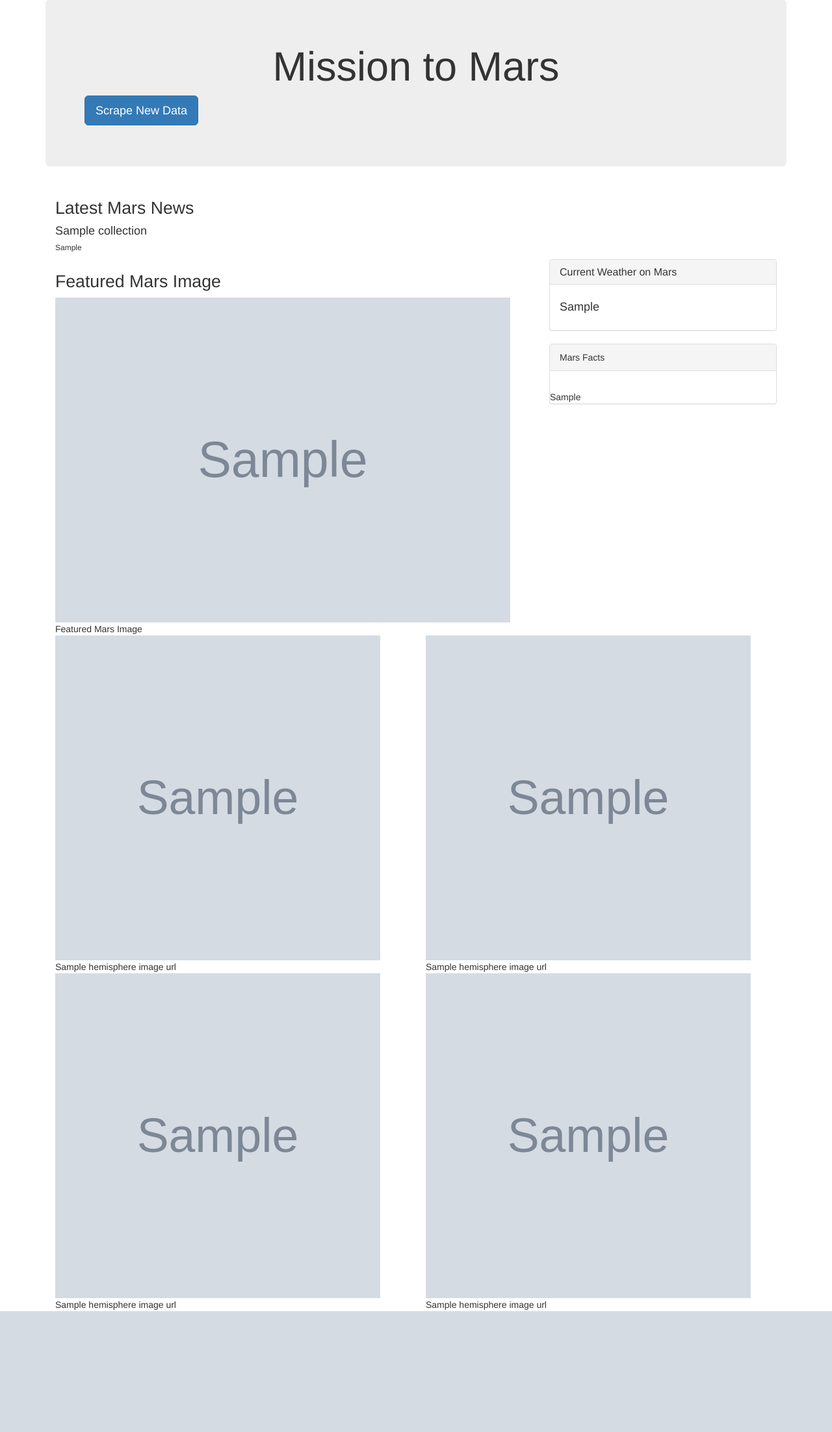
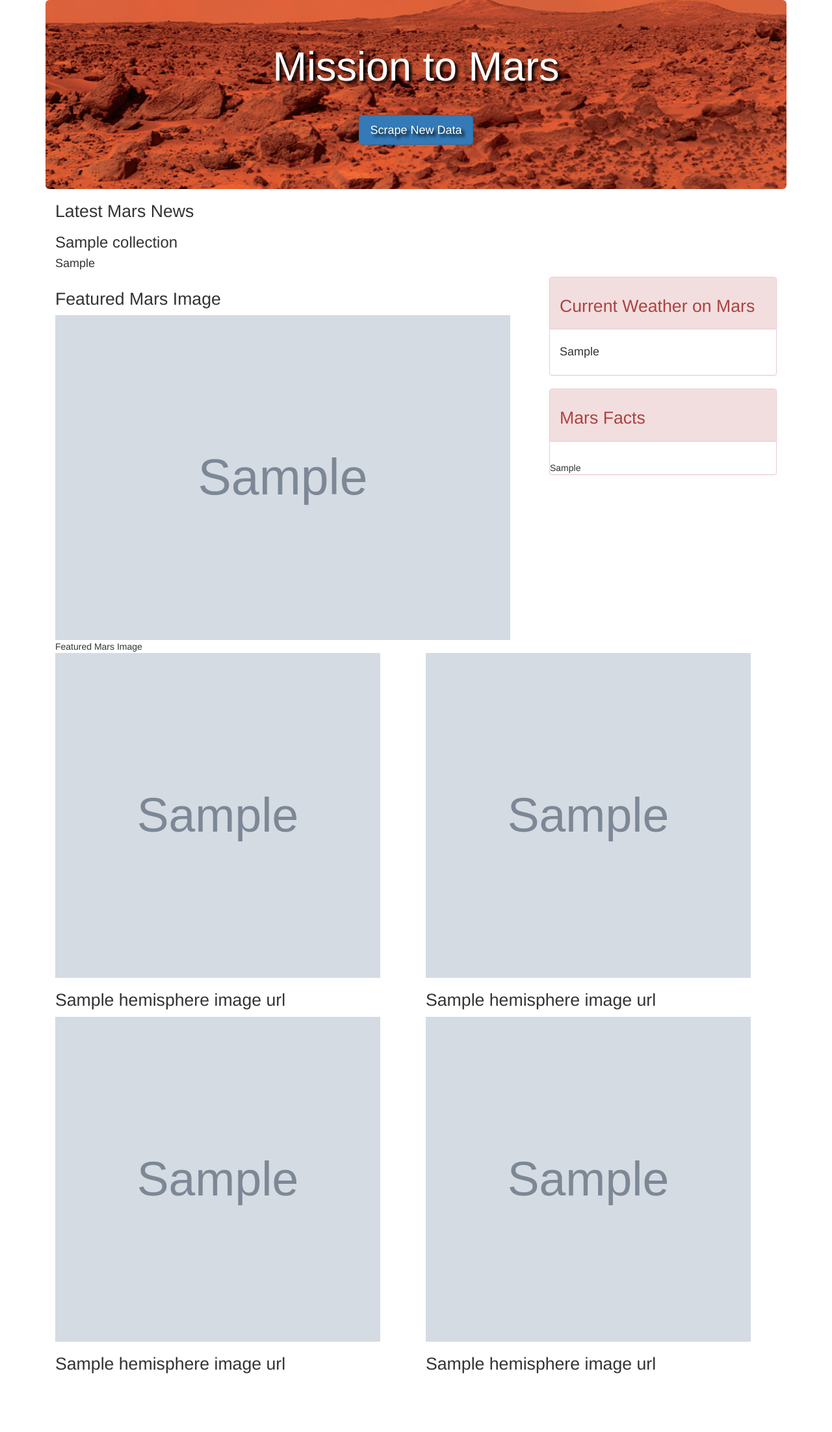
Before and after one commit to jmychalchyk/WebScrapingHomework, a Flask app: page / in a window 1280 px wide. Shown: the whole page at 65% size. Before the commit the page ends 2018 px from the top, so only its background shows below. Run offline with Flask 2, Linux system fonts and the light colour scheme; grey boxes marked "Sample" are stand-in pictures; a database or web service that is not in the repository returns one stand-in record (values such as "Sample title"); some libraries are stand-ins or nearby versions.

Commit message:
final update

```diff
--- a/app.py
+++ b/app.py
@@ -28,6 +28,7 @@ def scrape():
 
 
     # Insert forecast into database
+    mongo.db.collection.drop()
     mongo.db.collection.insert_one(returndata)
 
     # Redirect back to home page
--- a/static/css/style.css
+++ b/static/css/style.css
@@ -1,10 +1,31 @@
-h1 {font-size:50pt;
+h1 {font-size:150pt;
     color: blue;
   text-align:center;
 }
+.form-actions {
+  margin: 0;
+  background-color: transparent;
+  text-align: center;
+  font-size: 50pt;
+}
+.jumbotron {
+  margin-bottom: 0px;
+  background-position: 0% 25%;
+  background-image: url(MarsBackground.png);
+  background-size: cover;
+  background-repeat: no-repeat;
+  color: white;
+  text-shadow: black 0.3em 0.3em 0.3em }
+
+  .panel-title {
+
+   background-color:maroon;
+
+  }
+
 
 h2 {font-size:20pt;}
 
 
 
-a {font-size: 20pt;}
+a {font-size: 20pt;text-align:center;}
--- a/templates/index.html
+++ b/templates/index.html
@@ -14,16 +14,17 @@
 <body>
 
     <div class="container">
-        <div class="jumbotron">
+        <div class="jumbotron" >
             <h1>Mission to Mars</h1>
-            <p><a class="btn btn-primary btn-lg" href="/scrape" role="button">Scrape New Data</a></p>
-
+            <div class="form-actions">
+                <a class="btn btn-primary btn-lg" href="/scrape" role="button">Scrape New Data</a>
+            </div>
         </div>
             {% for each in returndata %}
                     <div class="col-lg-12">
                         <h2>Latest Mars News</h2>
-                        <h4>{{each['news title']}}</h4>
-                        <h6>{{each['news paragraph']}}</h6>
+                        <h3>{{each['news title']}}</h3>
+                        <h4>{{each['news paragraph']}}</h4>
                     </div>
                     <div class="col-lg-8">
                         <h2>Featured Mars Image</h2>
@@ -34,14 +35,14 @@
                     </div>
                       <br><br>
                     <div class="col-lg-4">
-                        <div class="panel panel-default">
-                            <div class="panel-heading"><h2 class="panel-title">Current Weather on Mars</h2></div>
+                        <div class="panel panel-danger">
+                            <div class="panel-heading" class="panel-title"><h2>Current Weather on Mars</h2></div>
                             <div class="panel-body"><h4>{{each['mars weather']}}</h4></div>
                         </div>
                     </div>
                     <div class="col-lg-4">
-                        <div class="panel panel-default">
-                            <div class="panel-heading">Mars Facts</div>
+                        <div class="panel panel-danger">
+                            <div class="panel-heading"><h2>Mars Facts</h2></div>
                             <div class="panel-body"></div>
                             <table class="table">
                                 {{each['html table']|safe }}
@@ -51,27 +52,28 @@
                     <br><br>
                     <div class="col-lg-6">
                         <figure>
-                              <img src={{each['hemisphere image urls'][0]['imgurl']}}  alt={{each['hemisphere image urls'][0]['title']}} height="500" width="500">
-                              <figcaption>{{each['hemisphere image urls'][0]['title']}}</figcaption>
+                              <img src= {{each['hemisphere image urls'][0]['imgurl']}}  alt={{each['hemisphere image urls'][0]['title']}} height="500" width="500">
+                              <figcaption><h2>{{each['hemisphere image urls'][0]['title']}}<br></h2></figcaption>
                         </figure>
                     </div>
                     <div class="col-lg-6">
                         <figure>
-                              <img src={{each['hemisphere image urls'][1]['imgurl']}}  alt={{each['hemisphere image urls'][1]['title']}} height="500" width="500">
-                              <figcaption>{{each['hemisphere image urls'][1]['title']}}</figcaption>
+                              <img src= {{each['hemisphere image urls'][1]['imgurl']}}  alt={{each['hemisphere image urls'][1]['title']}} height="500" width="500">
+                              <figcaption><h2>{{each['hemisphere image urls'][1]['title']}}<br></h2></figcaption>
                         </figure>
                     </div>
                     <div class="col-lg-6">
                         <figure>
-                              <img src={{each['hemisphere image urls'][2]['imgurl']}}  alt={{each['hemisphere image urls'][2]['title']}} height="500" width="500">
-                              <figcaption>{{each['hemisphere image urls'][2]['title']}}</figcaption>
+                              <img src= {{each['hemisphere image urls'][2]['imgurl']}}  alt={{each['hemisphere image urls'][2]['title']}} height="500" width="500">
+                              <figcaption><h2>{{each['hemisphere image urls'][2]['title']}}<br></h2></figcaption>
                         </figure>
                     </div>
                     <div class="col-lg-6">
                         <figure>
-                              <img src={{each['hemisphere image urls'][3]['imgurl']}}  alt={{each['hemisphere image urls'][3]['title']}} height="500" width="500">
-                              <figcaption>{{each['hemisphere image urls'][3]['title']}}</figcaption>
+                              <img src= {{each['hemisphere image urls'][3]['imgurl']}}  alt={{each['hemisphere image urls'][3]['title']}} height="500" width="500">
+                              <figcaption><h2>{{each['hemisphere image urls'][3]['title']}}<br></h2></figcaption>
                         </figure>
+                        <br><br><br><br>
                     </div>
 
             {% endfor %}
```
Also changed, not shown: static/css/MarsBackground.png (added).
